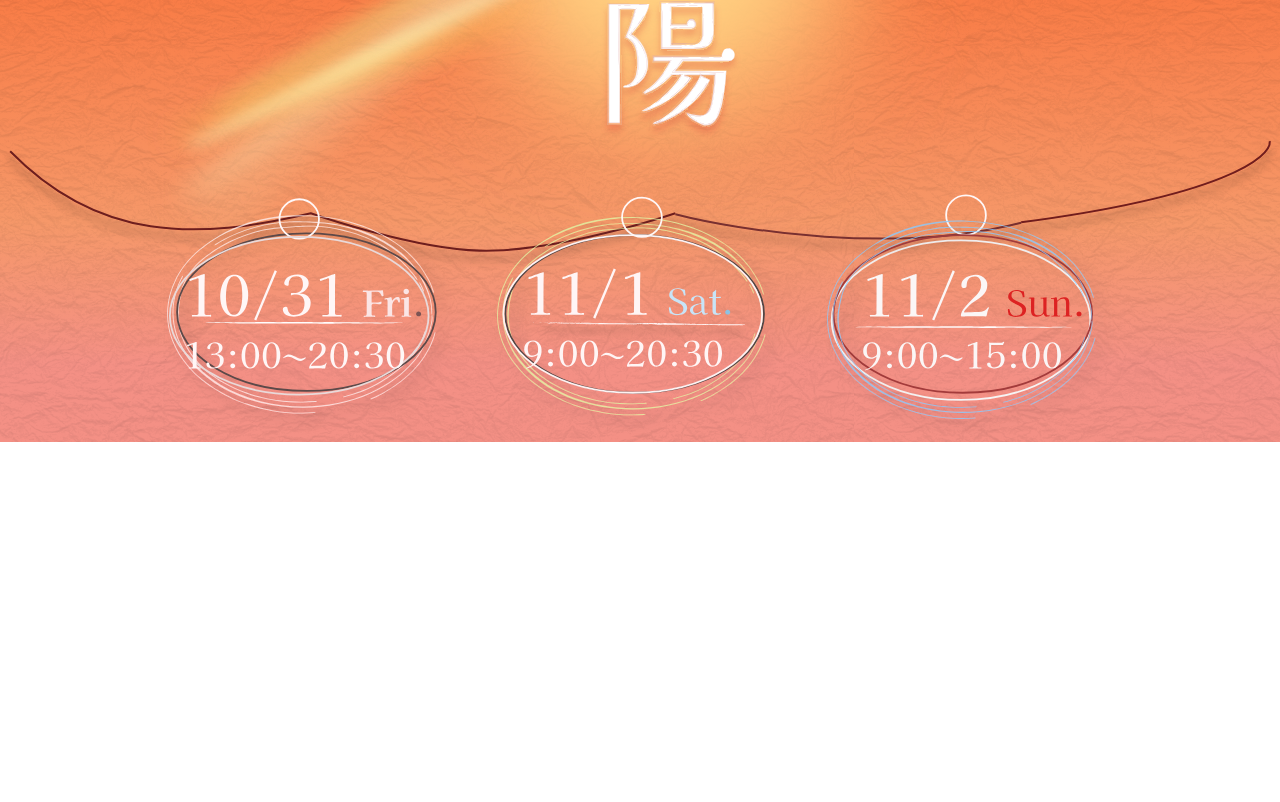
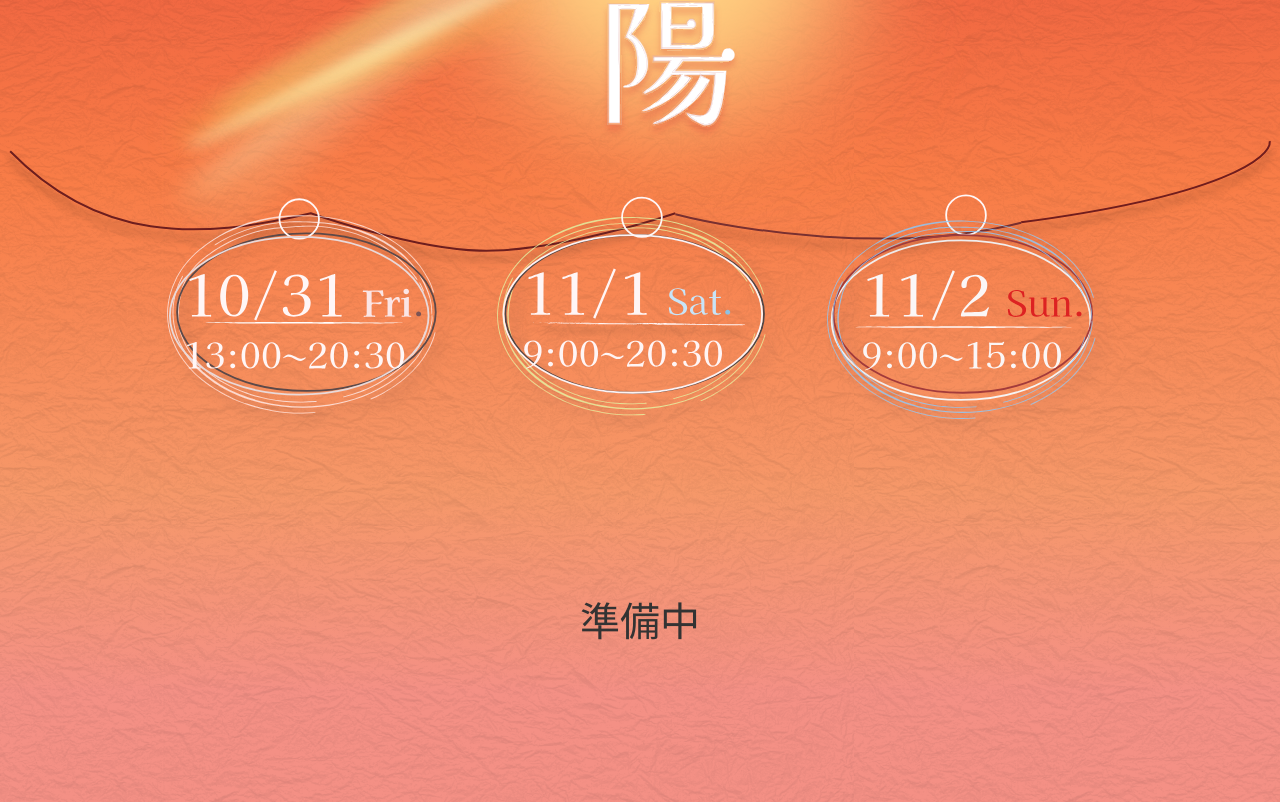
Before and after one commit to ynufes-tech/ynufes-tokiwa25, a Nuxt app: page / in a window 1280 px wide. Shown: the part 434-1236 px from the top of the page. Before the commit the page ends 876 px from the top, so only its background shows below. Built offline with nearby package versions, Linux system fonts and the light colour scheme.

Commit message:
準備中の記載

```diff
--- a/pages/index.vue
+++ b/pages/index.vue
@@ -25,6 +25,9 @@ useHead({
         <img src="~/assets/images/day2-frame.svg" alt="day2" class="date-img" />
         <img src="~/assets/images/day3-frame.svg" alt="day3" class="date-img" />
       </div>
+      <div class="preparing">
+        <p>準備中</p>
+      </div>
     </div>
   </div>
 </template>
@@ -36,6 +39,7 @@ useHead({
   display: flex;
   flex-direction: column;
   align-items: center;
+  padding-bottom: 20vh;
 }
 
 .page-container {
@@ -83,4 +87,11 @@ useHead({
     margin: 10vh auto;
   }
 }
+
+.preparing {
+  font-size: 40px;
+  color: #333;
+  margin-top: 20vh;
+}
+
 </style>
```
